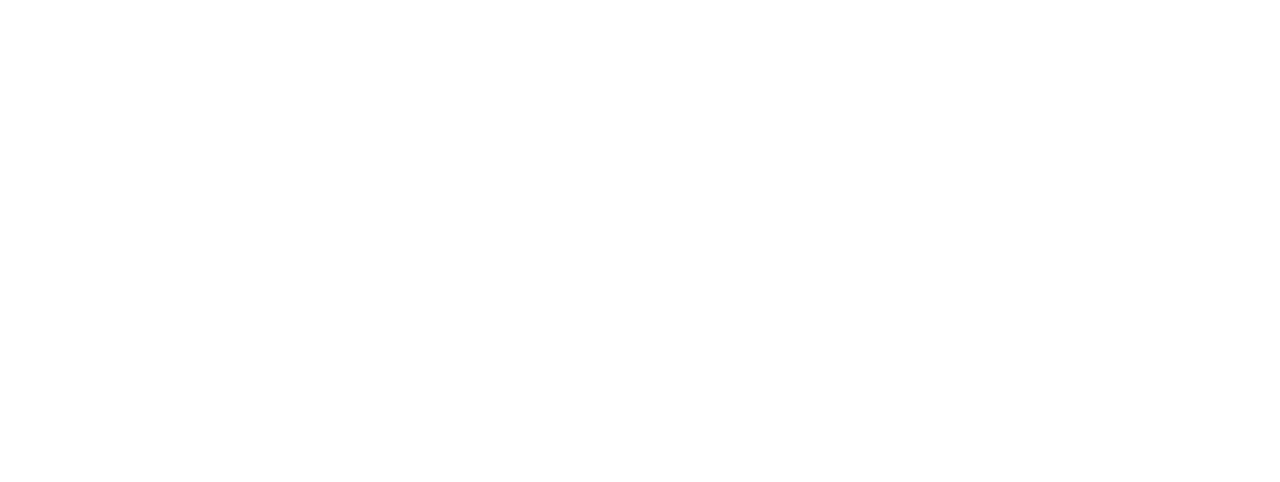
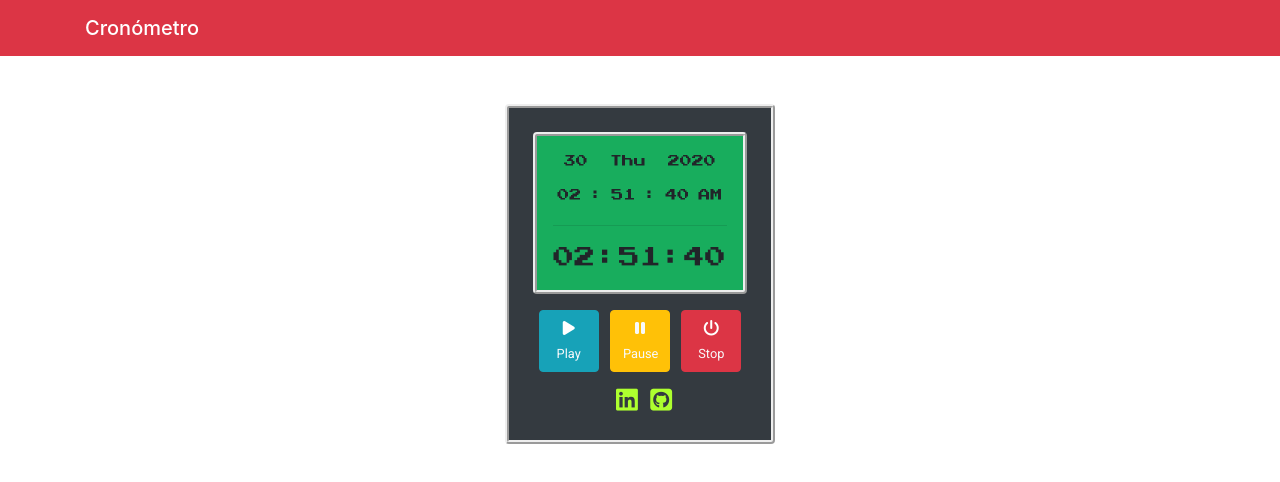
Before and after one commit to Jose-anbu/Cronometro-DOM-y-BOM, a plain HTML site: page index.html in a window 1280 px wide. Drawn offline with Linux system fonts and the light colour scheme.

Commit message:
Se agrega maquetado de cronómetro

```diff
--- a/css/style.css
+++ b/css/style.css
@@ -0,0 +1,42 @@
+/* DIMENSIONES */
+#dimensiones {
+    width: 270px;
+    height: 340px;
+    border-style: ridge;
+    border-width: 4px;
+}
+
+/* DISPLAY */
+#display {
+    background-color: rgb(24, 173, 93);
+    /* background-color: #03fd88; */
+    border-style: ridge;
+    border-width: 4px;
+    font-family: 'Press Start 2P', cursive;
+    font-size: 12px;
+
+}
+
+#cronometro {
+    font-size: 21px;
+}
+
+hr{
+    margin-top: 5px;
+}
+
+/* BOTONES */
+.btn {
+    font-family: 'Roboto', sans-serif;
+    width: 60px;
+}
+
+/* REDES */
+.fab {
+    font-size: 25px;
+    color: greenyellow;
+}
+
+.fab:hover {
+    color: rgb(167, 167, 167);
+}
--- a/index.html
+++ b/index.html
@@ -1,5 +1,6 @@
 <!DOCTYPE html>
 <html lang="es">
+
 <head>
     <meta charset="UTF-8">
     <meta name="viewport" content="width=device-width, initial-scale=1.0">
@@ -9,12 +10,75 @@
     <meta name="keywords" content="cronometro, dom, bom, proyecto, js, javascript">
     <link rel="stylesheet" href="css/bootstrap.min.css">
     <link rel="stylesheet" href="css/style.css">
+    <link href="https://fonts.googleapis.com/css2?family=Press+Start+2P&family=Roboto&display=swap" rel="stylesheet">
+    <script src="https://kit.fontawesome.com/867f1193c1.js" crossorigin="anonymous"></script>
 </head>
+
 <body>
+    <header>
+        <nav class="navbar navbar-dark bg-danger">
+            <div class="container">
+                <span class="navbar-brand mb-0 h1">Cronómetro</span>
+            </div>
+        </nav>
+    </header>
+
+    <main class="container my-5 d-flex justify-content-center">
+        <section id="dimensiones" class="bg-dark rounded p-4">
+
+            <!-- DISPLAY -->
+            <section id="display" class="px-3 pt-3 rounded">
+                <div class="d-flex justify-content-around">
+                    <p>30</p>
+                    <p>Thu</p>
+                    <p>2020</p>
+                </div>
+                <div class="d-flex justify-content-around">
+                    <p>02</p>
+                    <p>:</p>
+                    <p>51</p>
+                    <p>:</p>
+                    <p>40</p>
+                    <p>AM</p>
+                </div>
+                <hr />
+                <div class="d-flex justify-content-around" id="cronometro">
+                    <p>02</p>
+                    <p>:</p>
+                    <p>51</p>
+                    <p>:</p>
+                    <p>40</p>
+                </div>
+            </section>
+
+            <!-- BOTONES -->
+            <section class="d-flex justify-content-around py-3 text-center">
+                <button class="btn btn-info ">
+                    <i class="fas fa-play"></i>
+                    <small><span class="text-light">Play</span></small>
+                </button>
+                <button class="btn btn-warning ">
+                    <i class="fas fa-pause text-light"></i>
+                    <small><span class="text-light">Pause</span></small>
+                </button>
+                <button class="btn btn-danger ">
+                    <i class="fas fa-power-off"></i>
+                    <small><span class="text-light">Stop</span></small>
+                </button>
+            </section>
+
+            <!-- REDES -->
+            <section class="text-center text-light">
+                <a><i class="fab fa-linkedin mx-2"></i></a>
+                <a><i class="fab fa-github-square"></i></a>
+            </section>
+        </section>
+    </main>
 
     <script src="js/jquery-3.5.1.min.js"></script>
     <script src="js/popper.min.js"></script>
     <script src="js/bootstrap.min.js"></script>
     <script src="js/cronometro.js"></script>
 </body>
+
 </html>
```
